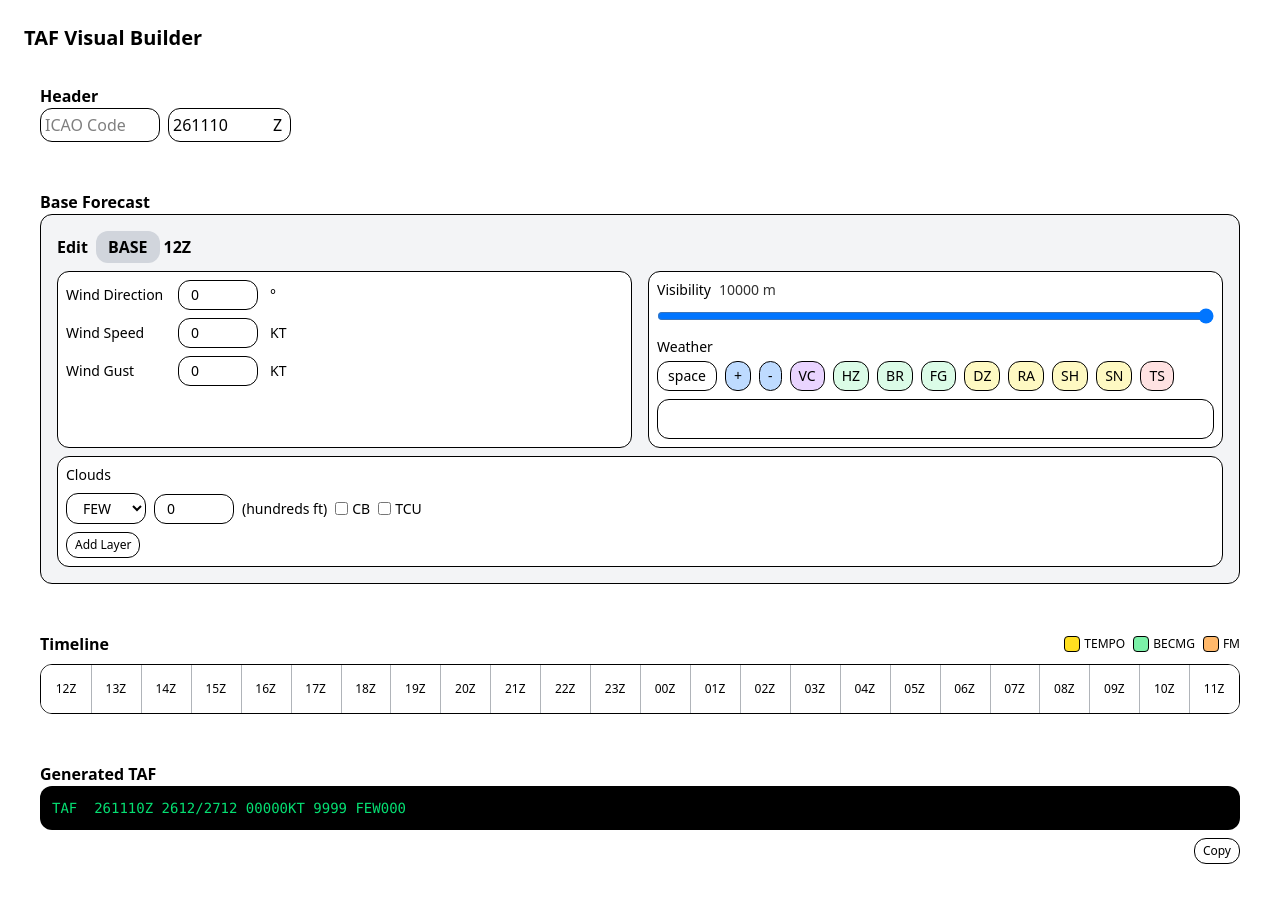
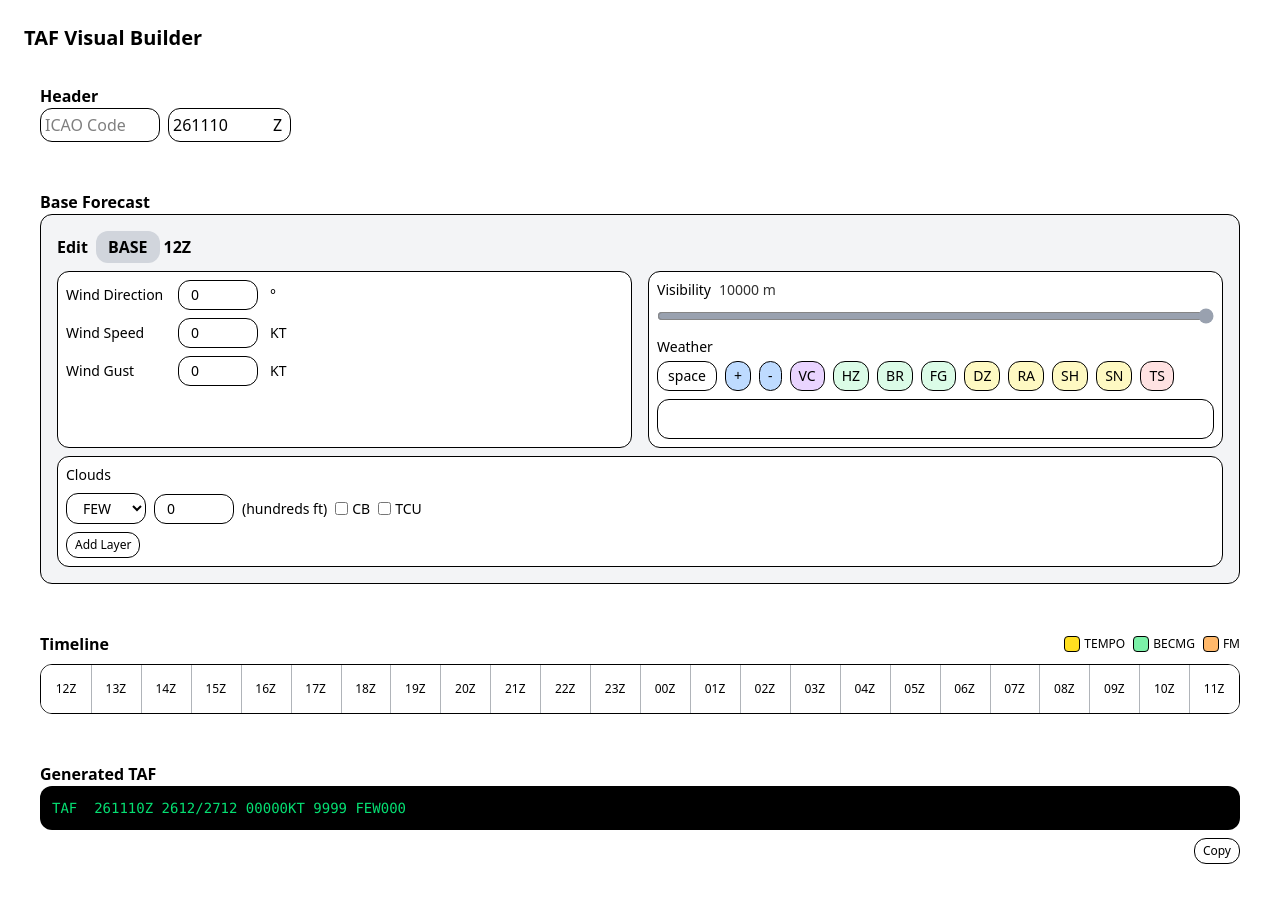
Before and after one commit to sprangdes/taf-visual-builder, a React (Vite) app: page / in a window 1280 px wide. Built offline with nearby package versions, Linux system fonts and the light colour scheme.

Commit message:
調整能見度拉桿顏色

```diff
--- a/src/components/VisibilitySection.tsx
+++ b/src/components/VisibilitySection.tsx
@@ -71,7 +71,7 @@ export default function VisibilitySection({
             min={minVis}
             max={maxVis}
             step={50}
-            className="w-full"
+            className="w-full accent-gray-400"
             value={visibility}
             onChange={(e) => onUpdateVisibility(Number(e.target.value))}
             style={{ zIndex: 1 }}
```
